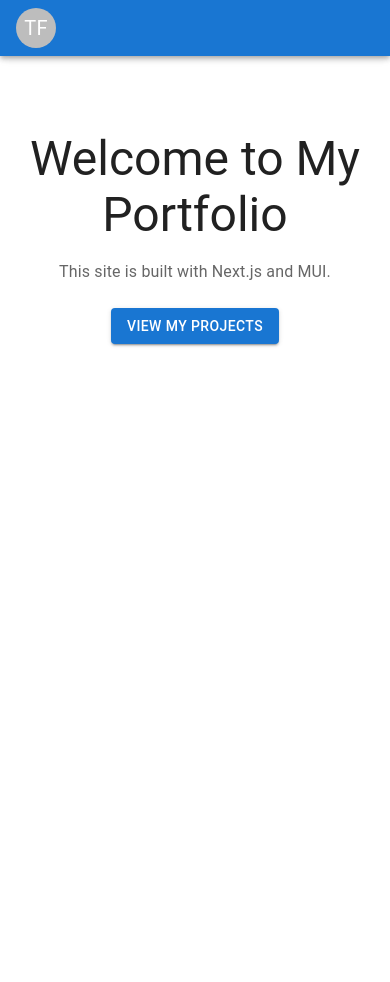
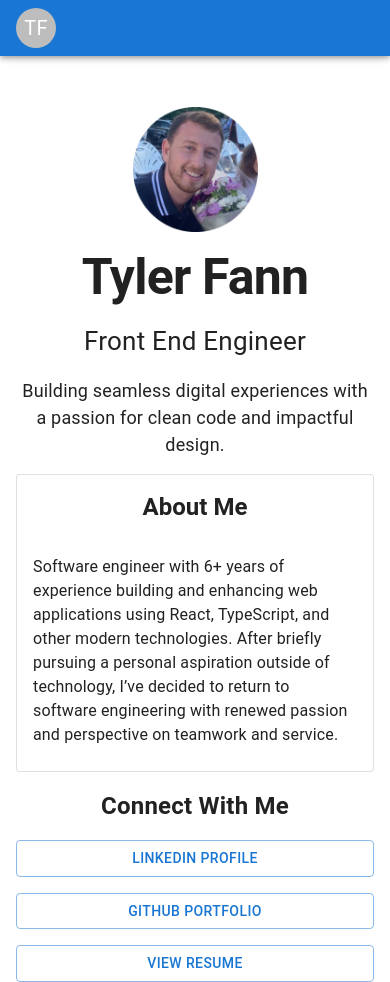
Before and after one commit to tylerfann/new-portfolio, a Next.js app: page / in a window 390 px wide. Before the commit the page ends 844 px from the top, so only its background shows below. Built offline with nearby package versions, Linux system fonts and the light colour scheme; some icons are missing.

Commit message:
basic home page setup for mobile

```diff
--- a/app/page.tsx
+++ b/app/page.tsx
@@ -40,25 +40,101 @@
 
 // export default Home;
 
-'use client';
-
-import * as React from 'react';
-import { Button, Container, Typography, Box } from '@mui/material';
+"use client";
+import {
+  Button,
+  Container,
+  Typography,
+  Box,
+  Stack,
+  Card,
+  CardHeader,
+  CardContent,
+} from "@mui/material";
+import Image from "next/image";
 
 export default function Home() {
   return (
-    <Container sx={{ mt: 8, textAlign: 'center' }}>
-      <Typography variant="h3" gutterBottom>
-        Welcome to My Portfolio
-      </Typography>
-      <Typography variant="body1" color="text.secondary">
-        This site is built with Next.js and MUI.
-      </Typography>
-      <Box sx={{ mt: 3 }}>
-        <Button variant="contained" color="primary">
-          View My Projects
-        </Button>
-      </Box>
+    <Container
+      sx={{
+        mt: 5,
+        display: "flex",
+        justifyContent: "center",
+        textAlign: "center",
+      }}
+    >
+      <Stack spacing={2}>
+        <Image
+          src="/profile-pic.png"
+          alt="Headshot picture"
+          width={125}
+          height={125}
+          style={{ alignSelf: "center" }}
+        />
+        <Typography
+          variant="h1"
+          sx={{
+            fontSize: 50,
+            fontWeight: "bold",
+          }}
+        >
+          Tyler Fann
+        </Typography>
+        <Typography
+          sx={{
+            fontSize: 26,
+          }}
+        >
+          Front End Engineer
+        </Typography>
+        <Typography
+          sx={{
+            fontSize: 18,
+          }}
+        >
+          Building seamless digital experiences with a passion for clean code
+          and impactful design.
+        </Typography>
+        <Card variant="outlined">
+          <CardHeader
+            title="About Me"
+            sx={{
+              "& .MuiCardHeader-title": {
+                fontWeight: "bold",
+              },
+            }}
+          />
+          <CardContent
+            sx={{
+              textAlign: "left",
+            }}
+          >
+            <Typography>
+              Software engineer with 6+ years of experience building and
+              enhancing web applications using React, TypeScript, and other
+              modern technologies. After briefly pursuing a personal aspiration
+              outside of technology, I’ve decided to return to software
+              engineering with renewed passion and perspective on teamwork and
+              service.
+            </Typography>
+          </CardContent>
+        </Card>
+        {/* <Box> */}
+          <Typography
+            sx={{
+              fontSize: 24,
+              fontWeight: "bold",
+            }}
+          >
+            Connect With Me
+          </Typography>
+          {["LinkedIn Profile", "GitHub Portfolio", "View Resume"].map(
+            (item) => {
+              return <Button variant="outlined">{item}</Button>;
+            }
+          )}
+        {/* </Box> */}
+      </Stack>
     </Container>
   );
 }
```
Also changed, not shown: public/profile-pic.png (added).
